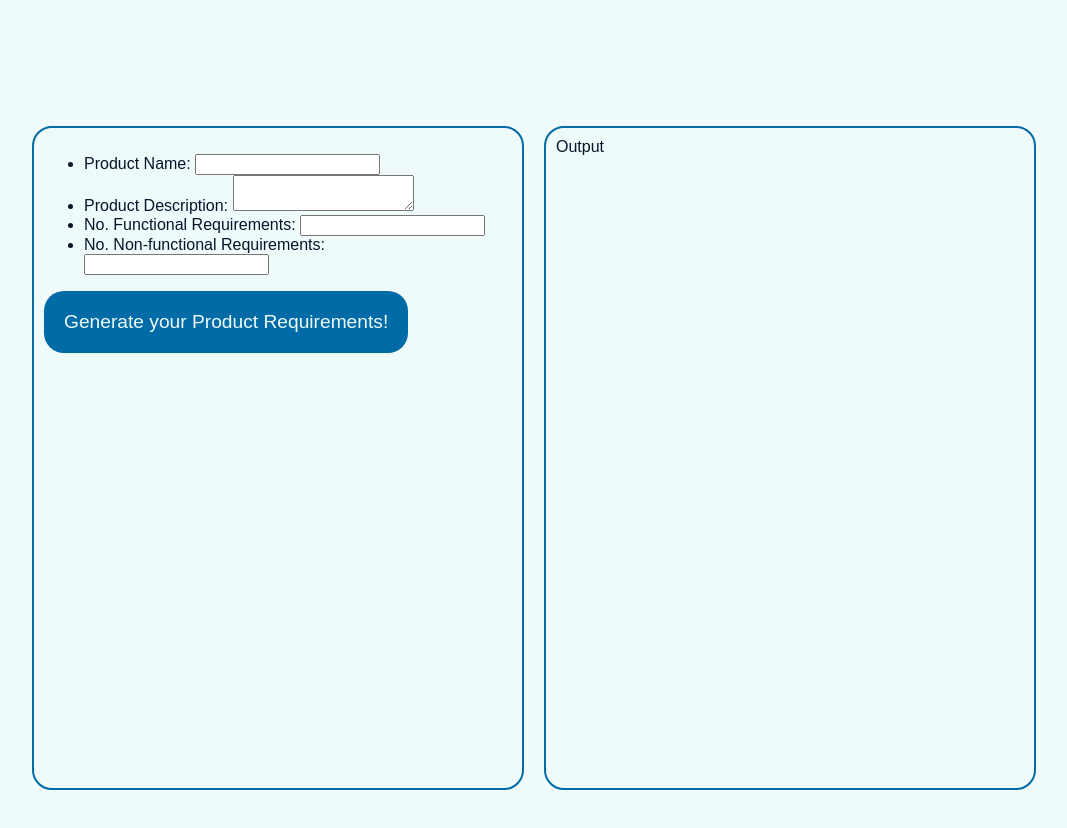
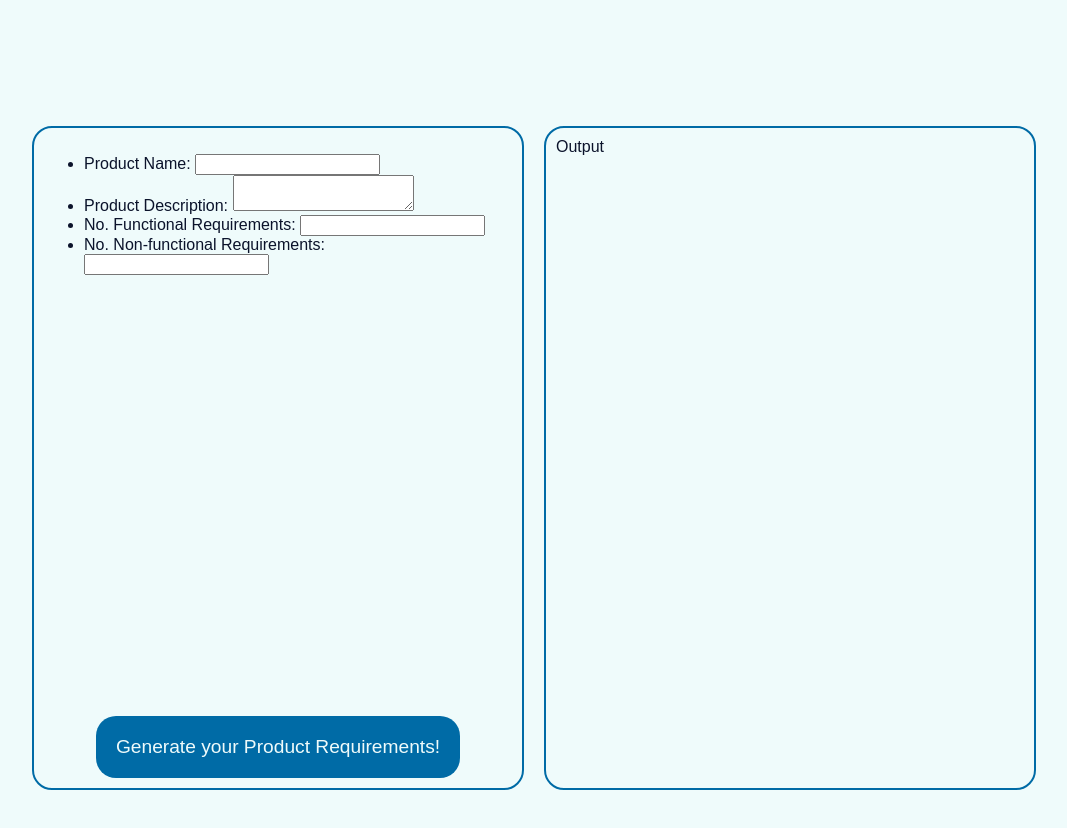
Before and after one commit to nicolejkay/flash-req, a website: page src/index.html in a window 1280 px wide. Shown: the part 800-1628 px from the top of the page, without its empty margins (106-1173 px from the left). Drawn offline with Linux system fonts and the light colour scheme.

Commit message:
adjust flex box input

```diff
--- a/src/css/global.css
+++ b/src/css/global.css
@@ -36,6 +36,11 @@ button {
  padding-right: 20px;
 }
 
+.flex {
+    display: flex;
+    justify-content: space-between;
+}
+
 .flex-container {
     display: flex;
     align-items: center;
--- a/src/index.html
+++ b/src/index.html
@@ -36,7 +36,7 @@
 
 
     <div id="requirementsGenerator" class="flex-container row fullscreen">
-      <div id="dataEntryBox" class="rounded-box half-width">
+      <div id="dataEntryBox" class="rounded-box half-width flex column">
         <form action="/api/form" method="post">
           <ul>
             <li>
@@ -71,7 +71,7 @@
 <script>
 
 function scrollToInput() {
-  var element = document.getElementById("dataEntryBox");
+  var element = document.getElementById("requirementsGenerator");
   element.scrollIntoView({behavior: "smooth"});
 }
 
```
